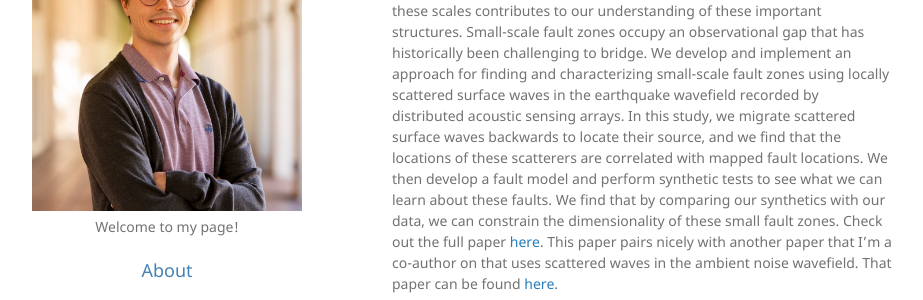
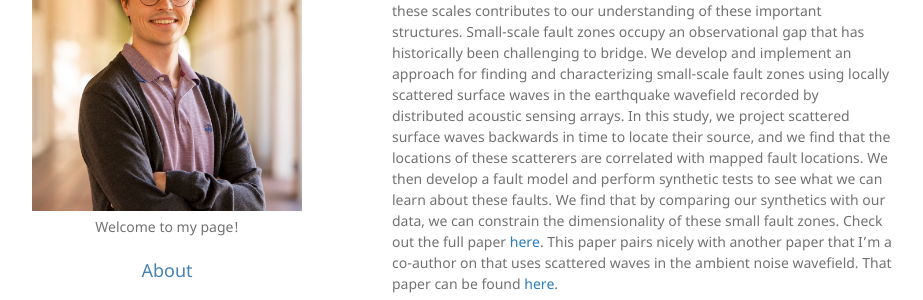
Before and after one commit to atterholt/atterholt.github.io, a Jekyll site: the page built from research.md, in a window 1280 px wide and 900 px high. Shown: the part 202-502 px from the top of the window, without its empty margins (178-1101 px from the left). Built offline with Jekyll 4.4.1, drawn with Linux system fonts in a browser that asks for light colours; some of the changed text lies outside the part shown.

Commit message:
Update research.md

```diff
--- a/research.md
+++ b/research.md
@@ -12,7 +12,7 @@
   Finding and describing little faults (November 2022)
 </h3>
 
-Fault zones are structures that control where and how earthquakes happen. These structures span many scales, and better characterizing faults across these scales contributes to our understanding of these important structures. Small-scale fault zones occupy an observational gap that has historically been challenging to bridge. We develop and implement an approach for finding and characterizing small-scale fault zones using locally scattered surface waves in the earthquake wavefield recorded by distributed acoustic sensing arrays. In this study, we migrate scattered surface waves backwards to locate their source, and we find that the locations of these scatterers are correlated with mapped fault locations. We then develop a fault model and perform synthetic tests to see what we can learn about these faults. We find that by comparing our synthetics with our data, we can constrain the dimensionality of these small fault zones. Check out the full paper [here](https://doi.org/10.1029/2022JB025052). This paper pairs nicely with another paper that I’m a co-author on that uses scattered waves in the ambient noise wavefield. That paper can be found [here](https://doi.org/10.1029/2022JB024329).
+Fault zones are structures that control where and how earthquakes happen. These structures span many scales, and better characterizing faults across these scales contributes to our understanding of these important structures. Small-scale fault zones occupy an observational gap that has historically been challenging to bridge. We develop and implement an approach for finding and characterizing small-scale fault zones using locally scattered surface waves in the earthquake wavefield recorded by distributed acoustic sensing arrays. In this study, we project scattered surface waves backwards in time to locate their source, and we find that the locations of these scatterers are correlated with mapped fault locations. We then develop a fault model and perform synthetic tests to see what we can learn about these faults. We find that by comparing our synthetics with our data, we can constrain the dimensionality of these small fault zones. Check out the full paper [here](https://doi.org/10.1029/2022JB025052). This paper pairs nicely with another paper that I’m a co-author on that uses scattered waves in the ambient noise wavefield. That paper can be found [here](https://doi.org/10.1029/2022JB024329).
 
 | ![RBNov2022.png](/assets/img/RBNov2022.png) |
 |:--:|
```
